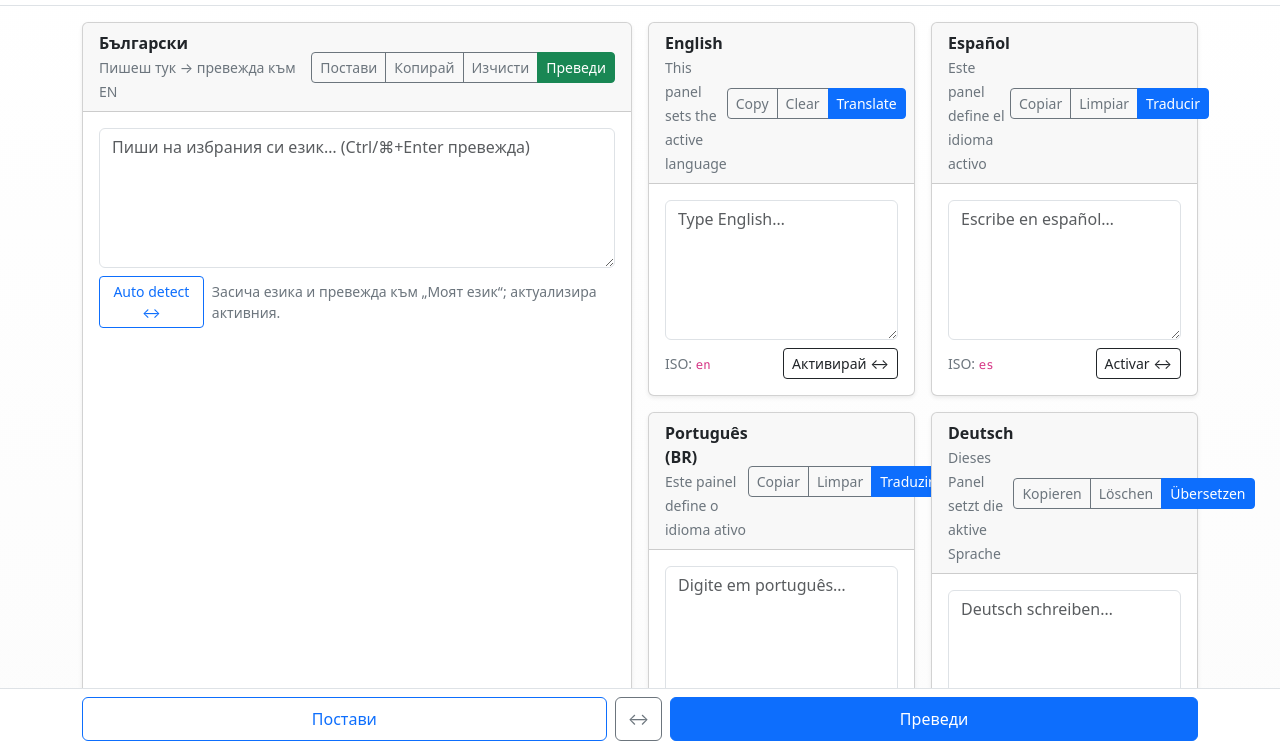
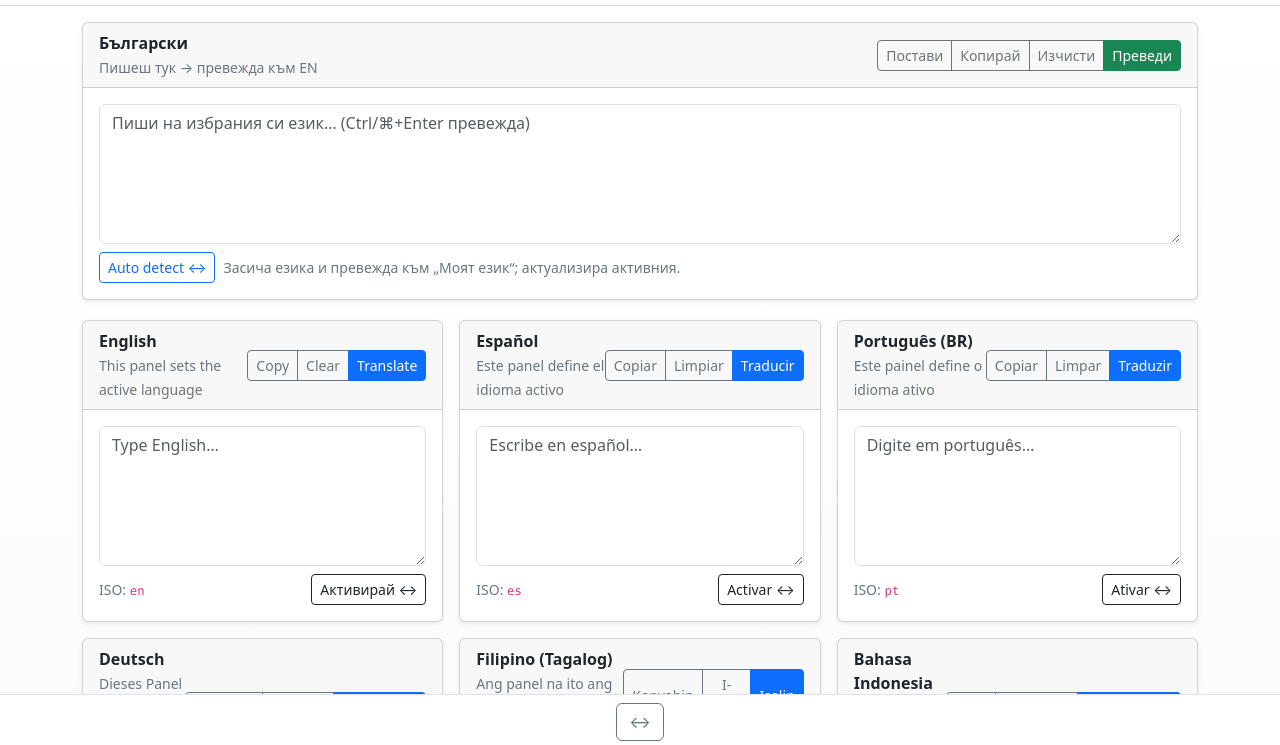
Before and after one commit to eTbeya/translatechat, a plain HTML site: page index.html in a window 1280 px wide. Shown: the part 51-796 px from the top of the page. Drawn offline with nearby package versions, Linux system fonts and the light colour scheme.

Commit message:
Update index.html

```diff
--- a/index.html
+++ b/index.html
@@ -14,15 +14,14 @@
     .card textarea{min-height:140px;resize:vertical}
     .kbd{padding:.1rem .35rem;border:1px solid var(--bs-border-color);border-radius:.25rem;background:var(--bs-tertiary-bg);font-size:.8rem}
     .fade-enter{animation:fadeIn .18s ease-out}
-    .btm-bar{position:sticky;bottom:0;left:0;right:0;z-index:1030}
-    .btm-bar .btn{min-height:44px}
     @keyframes fadeIn{from{opacity:.3;transform:translateY(2px)}to{opacity:1;transform:none}}
-    /* mobile: показвай само Моят език + активния */
+    /* mobile: показвай само активния панел долу */
     @media (max-width: 991.98px){
       .lang-col{display:none;}
       .lang-col.active{display:block;}
       .lang-card{display:block;width:100%}
     }
+    .btm-bar{position:sticky;bottom:0;left:0;right:0;z-index:1030}
   </style>
 </head>
 <body>
@@ -53,9 +52,9 @@
 </nav>
 
 <main class="container-lg py-3">
+  <!-- TOP: input on full width -->
   <div class="row g-3">
-    <!-- User language panel (dynamic pivot) -->
-    <div class="col-12 col-lg-6">
+    <div class="col-12">
       <div class="card h-100 shadow-sm fade-enter">
         <div class="card-header d-flex align-items-center justify-content-between">
           <div>
@@ -78,12 +77,11 @@
         </div>
       </div>
     </div>
+  </div>
 
-    <!-- Right column: one card per foreign language (mobile показва само активния) -->
-    <div class="col-12 col-lg-6">
-      <div class="row g-3">
-
-        <div class="col-12 col-md-6 lang-col active">
+  <!-- BOTTOM: language panels grid -->
+  <div class="row g-3 mt-1">
+    <div class="col-12 col-md-6 col-lg-4 lang-col active">
       <div class="card h-100 shadow-sm lang-card active" data-lang="en">
         <div class="card-header d-flex align-items-center justify-content-between">
           <div><div class="fw-semibold">English</div><small class="text-secondary">This panel sets the active language</small></div>
@@ -103,7 +101,7 @@
       </div>
     </div>
 
-        <div class="col-12 col-md-6 lang-col">
+    <div class="col-12 col-md-6 col-lg-4 lang-col">
       <div class="card h-100 shadow-sm lang-card" data-lang="es">
         <div class="card-header d-flex align-items-center justify-content-between">
           <div><div class="fw-semibold">Español</div><small class="text-secondary">Este panel define el idioma activo</small></div>
@@ -123,7 +121,7 @@
       </div>
     </div>
 
-        <div class="col-12 col-md-6 lang-col">
+    <div class="col-12 col-md-6 col-lg-4 lang-col">
       <div class="card h-100 shadow-sm lang-card" data-lang="pt">
         <div class="card-header d-flex align-items-center justify-content-between">
           <div><div class="fw-semibold">Português (BR)</div><small class="text-secondary">Este painel define o idioma ativo</small></div>
@@ -143,7 +141,7 @@
       </div>
     </div>
 
-        <div class="col-12 col-md-6 lang-col">
+    <div class="col-12 col-md-6 col-lg-4 lang-col">
       <div class="card h-100 shadow-sm lang-card" data-lang="de">
         <div class="card-header d-flex align-items-center justify-content-between">
           <div><div class="fw-semibold">Deutsch</div><small class="text-secondary">Dieses Panel setzt die aktive Sprache</small></div>
@@ -163,7 +161,7 @@
       </div>
     </div>
 
-        <div class="col-12 col-md-6 lang-col">
+    <div class="col-12 col-md-6 col-lg-4 lang-col">
       <div class="card h-100 shadow-sm lang-card" data-lang="tl">
         <div class="card-header d-flex align-items-center justify-content-between">
           <div><div class="fw-semibold">Filipino (Tagalog)</div><small class="text-secondary">Ang panel na ito ang nagtatakda ng aktibong wika</small></div>
@@ -183,7 +181,7 @@
       </div>
     </div>
 
-        <div class="col-12 col-md-6 lang-col">
+    <div class="col-12 col-md-6 col-lg-4 lang-col">
       <div class="card h-100 shadow-sm lang-card" data-lang="id">
         <div class="card-header d-flex align-items-center justify-content-between">
           <div><div class="fw-semibold">Bahasa Indonesia</div><small class="text-secondary">Panel ini menentukan bahasa aktif</small></div>
@@ -202,22 +200,17 @@
         </div>
       </div>
     </div>
-
-      </div>
-    </div>
   </div>
 
-  <div class="text-secondary small mt-3">
-    <span class="kbd">Ctrl/⌘ + Enter</span> translates current box. On mobile use the bottom bar.
-  </div>
+  <p class="text-secondary small mt-3">
+    <span class="kbd">Ctrl/⌘ + Enter</span> превежда текущото поле. На мобилно — превключвай активния език с бутона в картата.
+  </p>
 </main>
 
-<!-- Bottom action bar (mobile) -->
+<!-- Bottom bar: only swap (↔) -->
 <div class="btm-bar bg-body border-top py-2">
-  <div class="container-lg d-flex gap-2">
-    <button class="btn btn-outline-primary flex-grow-1" id="quickPaste">Постави</button>
+  <div class="container-lg d-flex justify-content-center">
     <button class="btn btn-outline-secondary" id="quickSwap" title="Смени активния език">↔</button>
-    <button class="btn btn-primary flex-grow-1" id="quickTranslate">Преведи</button>
   </div>
 </div>
 
@@ -260,7 +253,7 @@
 <script src="https://cdn.jsdelivr.net/npm/bootstrap@5.3.3/dist/js/bootstrap.bundle.min.js"></script>
 <script>
   // ===== State & helpers =====
-  const LS = 'polyglot.switch.v6';
+  const LS = 'polyglot.switch.v8';
   const IS_LOCAL = ['localhost','127.0.0.1'].includes(location.hostname);
   const DEFAULT_ENDPOINT = IS_LOCAL ? 'http://127.0.0.1:5050' : '';
   const LANG_NAMES = { bg:'Български', en:'English', es:'Español', pt:'Português (BR)', de:'Deutsch', tl:'Filipino (Tagalog)', id:'Bahasa Indonesia' };
@@ -273,7 +266,7 @@
 
   // ===== API & translation =====
   async function api(path, opts){
-    if(!state.endpoint) throw new Error('no-endpoint'); // force fallback on Pages
+    if(!state.endpoint) throw new Error('no-endpoint'); // на Pages пада на HTTPS fallback
     const url=(state.endpoint||DEFAULT_ENDPOINT).replace(/\/$/,'')+path;
     const r=await fetch(url,opts); if(!r.ok) throw new Error('HTTP '+r.status+' '+path); return r.json();
   }
@@ -313,59 +306,57 @@
   // ===== I18N dictionary =====
   const I18N = {
     bg:{nav_my:'Моят език:',nav_partner:'Партньор:',theme:'Тема',install:'Инсталирай',settings:'Настройки',readme:'README',
-        user_title:'Моят език',hint_prefix:'Пишеш тук → превежда към',paste:'Постави',copy:'Копирай',clear:'Изчисти',translate:'Преведи',
+        user_title:'Моят език',hint_prefix:'Пишеш тук → превежда към',
+        paste:'Постави',copy:'Копирай',clear:'Изчисти',translate:'Преведи',
         autodetect:'Auto detect ↔',detect_hint:'Засича езика и превежда към „Моят език“; актуализира активния.',
-        quick_paste:'Постави',quick_translate:'Преведи',
         readme_title:'Как да използваш приложението',readme_ok:'Разбрах',
         readme_html:`<ol class="mb-2">
-          <li><b>Моят език</b> (интерфейс + pivot) и <b>Партньор</b> (език за превод) са горе вдясно.</li>
-          <li>Пиши в левия панел → <b>Преведи</b> изпраща към <b>Партньор</b>.</li>
+          <li><b>Моят език</b> (UI+pivot) и <b>Партньор</b> (цел) са горе вдясно.</li>
+          <li>Пиши <b>горе</b> → <b>Преведи</b> или <b>Ctrl/⌘+Enter</b> изпраща към <b>Партньор</b>.</li>
           <li>Пиши в десен панел → <b>Translate</b> връща към <b>Моят език</b> и го прави активен.</li>
-          <li><b>Ctrl/⌘+Enter</b> превежда текущото поле.</li>
-          <li>На телефон ползвай долната лента.</li>
+          <li>Долната лента има само <b>↔</b> за бърза смяна.</li>
         </ol>`},
     en:{nav_my:'My language:',nav_partner:'Partner:',theme:'Theme',install:'Install',settings:'Settings',readme:'README',
-        user_title:'My language',hint_prefix:'Type here → translates to',paste:'Paste',copy:'Copy',clear:'Clear',translate:'Translate',
-        autodetect:'Auto detect ↔',detect_hint:'Detects language and translates to “My language”; updates active.',
-        quick_paste:'Paste',quick_translate:'Translate',
+        user_title:'My language',hint_prefix:'Type here → translates to',
+        paste:'Paste',copy:'Copy',clear:'Clear',translate:'Translate',
+        autodetect:'Auto detect ↔',detect_hint:'Detects and translates to “My language”; updates active.',
         readme_title:'How to use',readme_ok:'Got it',
         readme_html:`<ol class="mb-2">
-          <li><b>My language</b> (UI+pivot) and <b>Partner</b> (target) are in the top-right.</li>
-          <li>Type in the left panel → <b>Translate</b> sends to <b>Partner</b>.</li>
-          <li>Type in a right panel → <b>Translate</b> sends back to <b>My language</b> and makes it active.</li>
-          <li><b>Ctrl/⌘+Enter</b> translates the focused box.</li>
-          <li>On mobile use the bottom bar.</li>
+          <li><b>My language</b> (UI+pivot) and <b>Partner</b> (target) are top-right.</li>
+          <li>Type above → <b>Translate</b> or <b>Ctrl/⌘+Enter</b> sends to <b>Partner</b>.</li>
+          <li>Right panel → <b>Translate</b> sends back to <b>My language</b> and makes it active.</li>
+          <li>The bottom bar keeps only <b>↔</b> for quick switch.</li>
         </ol>`},
     es:{nav_my:'Mi idioma:',nav_partner:'Pareja:',theme:'Tema',install:'Instalar',settings:'Ajustes',readme:'README',
-        user_title:'Mi idioma',hint_prefix:'Escribe aquí → traduce a',paste:'Pegar',copy:'Copiar',clear:'Limpiar',translate:'Traducir',
+        user_title:'Mi idioma',hint_prefix:'Escribe aquí → traduce a',
+        paste:'Pegar',copy:'Copiar',clear:'Limpiar',translate:'Traducir',
         autodetect:'Auto detectar ↔',detect_hint:'Detecta y traduce a “Mi idioma”; actualiza el activo.',
-        quick_paste:'Pegar',quick_translate:'Traducir',
         readme_title:'Cómo usar',readme_ok:'Entendido',
-        readme_html:`<ol class="mb-2"><li><b>Mi idioma</b> (UI+pivote) y <b>Pareja</b> (destino) arriba a la derecha.</li><li>Desde la izquierda → a <b>Pareja</b>.</li><li>Desde la derecha → a <b>Mi idioma</b>.</li><li><b>Ctrl/⌘+Enter</b> traduce.</li><li>En móvil: barra inferior.</li></ol>`},
+        readme_html:`<ol class="mb-2"><li><b>Mi idioma</b> (UI+pivote) y <b>Pareja</b> (destino) arriba a la derecha.</li><li>Arriba → <b>Traducir</b> o <b>Ctrl/⌘+Enter</b> a <b>Pareja</b>.</li><li>Panel derecho → a <b>Mi idioma</b>.</li><li>Abajo queda solo <b>↔</b>.</li></ol>`},
     pt:{nav_my:'Meu idioma:',nav_partner:'Parceiro:',theme:'Tema',install:'Instalar',settings:'Configurações',readme:'README',
-        user_title:'Meu idioma',hint_prefix:'Digite aqui → traduz para',paste:'Colar',copy:'Copiar',clear:'Limpar',translate:'Traduzir',
+        user_title:'Meu idioma',hint_prefix:'Digite aqui → traduz para',
+        paste:'Colar',copy:'Copiar',clear:'Limpar',translate:'Traduzir',
         autodetect:'Auto detectar ↔',detect_hint:'Detecta e traduz para “Meu idioma”; atualiza o ativo.',
-        quick_paste:'Colar',quick_translate:'Traduzir',
         readme_title:'Como usar',readme_ok:'Entendi',
-        readme_html:`<ol class="mb-2"><li><b>Meu idioma</b> (UI+pivô) e <b>Parceiro</b> (alvo) no canto superior direito.</li><li>Da esquerda → para <b>Parceiro</b>.</li><li>Da direita → para <b>Meu idioma</b>.</li><li><b>Ctrl/⌘+Enter</b> traduz.</li><li>No celular: barra inferior.</li></ol>`},
+        readme_html:`<ol class="mb-2"><li><b>Meu idioma</b> (UI+pivô) e <b>Parceiro</b> (alvo) no canto superior direito.</li><li>Acima → <b>Traduzir</b> ou <b>Ctrl/⌘+Enter</b> para <b>Parceiro</b>.</li><li>Painel direito → de volta ao <b>Meu idioma</b>.</li><li>A barra inferior fica só com <b>↔</b>.</li></ol>`},
     de:{nav_my:'Meine Sprache:',nav_partner:'Partner:',theme:'Thema',install:'Installieren',settings:'Einstellungen',readme:'README',
-        user_title:'Meine Sprache',hint_prefix:'Hier schreiben → übersetzt nach',paste:'Einfügen',copy:'Kopieren',clear:'Leeren',translate:'Übersetzen',
+        user_title:'Meine Sprache',hint_prefix:'Hier schreiben → übersetzt nach',
+        paste:'Einfügen',copy:'Kopieren',clear:'Leeren',translate:'Übersetzen',
         autodetect:'Auto erkennen ↔',detect_hint:'Erkennt und übersetzt zu „Meine Sprache“; aktualisiert aktiv.',
-        quick_paste:'Einfügen',quick_translate:'Übersetzen',
         readme_title:'Anleitung',readme_ok:'Alles klar',
-        readme_html:`<ol class="mb-2"><li><b>Meine Sprache</b> (UI+Drehpunkt) und <b>Partner</b> (Ziel) oben rechts.</li><li>Links → zu <b>Partner</b>.</li><li>Rechts → zu <b>Meine Sprache</b>.</li><li><b>Ctrl/⌘+Enter</b> übersetzt.</li><li>Mobil: Leiste unten.</li></ol>`},
+        readme_html:`<ol class="mb-2"><li><b>Meine Sprache</b> (UI+Drehpunkt) und <b>Partner</b> (Ziel) oben rechts.</li><li>Oben → <b>Übersetzen</b> oder <b>Ctrl/⌘+Enter</b> zu <b>Partner</b>.</li><li>Rechts → zurück zu <b>Meine Sprache</b>.</li><li>Unten bleibt nur <b>↔</b>.</li></ol>`},
     tl:{nav_my:'Aking wika:',nav_partner:'Katuwang:',theme:'Tema',install:'I-install',settings:'Mga setting',readme:'README',
-        user_title:'Aking wika',hint_prefix:'Dito magsulat → isasalin sa',paste:'I-paste',copy:'Kopyahin',clear:'I-clear',translate:'Isalin',
+        user_title:'Aking wika',hint_prefix:'Dito magsulat → isasalin sa',
+        paste:'I-paste',copy:'Kopyahin',clear:'I-clear',translate:'Isalin',
         autodetect:'Auto detect ↔',detect_hint:'Tinutukoy at isinasalin sa “Aking wika”; ina-update ang aktibo.',
-        quick_paste:'I-paste',quick_translate:'Isalin',
         readme_title:'Paano gamitin',readme_ok:'Sige',
-        readme_html:`<ol class="mb-2"><li><b>Aking wika</b> (UI+pivot) at <b>Katuwang</b> (target) sa itaas na kanan.</li><li>Mula sa kaliwa → sa <b>Katuwang</b>.</li><li>Mula sa kanan → sa <b>Aking wika</b>.</li><li><b>Ctrl/⌘+Enter</b> nagsasalin.</li><li>Sa mobile: ibabang bar.</li></ol>`},
+        readme_html:`<ol class="mb-2"><li><b>Aking wika</b> (UI+pivot) at <b>Katuwang</b> (target) sa itaas na kanan.</li><li>Sa itaas → <b>Isalin</b> o <b>Ctrl/⌘+Enter</b>.</li><li>Kanang panel → balik sa <b>Aking wika</b>.</li><li>Sa ibaba nananatili lang ang <b>↔</b>.</li></ol>`},
     id:{nav_my:'Bahasa saya:',nav_partner:'Pasangan:',theme:'Tema',install:'Pasang',settings:'Pengaturan',readme:'README',
-        user_title:'Bahasa saya',hint_prefix:'Ketik di sini → terjemahkan ke',paste:'Tempel',copy:'Salin',clear:'Bersihkan',translate:'Terjemahkan',
+        user_title:'Bahasa saya',hint_prefix:'Ketik di sini → terjemahkan ke',
+        paste:'Tempel',copy:'Salin',clear:'Bersihkan',translate:'Terjemahkan',
         autodetect:'Deteksi otomatis ↔',detect_hint:'Mendeteksi dan menerjemahkan ke “Bahasa saya”; memperbarui aktif.',
-        quick_paste:'Tempel',quick_translate:'Terjemahkan',
         readme_title:'Cara pakai',readme_ok:'Mengerti',
-        readme_html:`<ol class="mb-2"><li><b>Bahasa saya</b> (UI+pivot) dan <b>Pasangan</b> (target) di kanan atas.</li><li>Dari kiri → ke <b>Pasangan</b>.</li><li>Dari kanan → ke <b>Bahasa saya</b>.</li><li><b>Ctrl/⌘+Enter</b> menerjemahkan.</li><li>Di ponsel: bilah bawah.</li></ol>`}
+        readme_html:`<ol class="mb-2"><li><b>Bahasa saya</b> (UI+pivot) dan <b>Pasangan</b> (target) di kanan atas.</li><li>Di atas → <b>Terjemahkan</b> atau <b>Ctrl/⌘+Enter</b> ke <b>Pasangan</b>.</li><li>Panel kanan → kembali ke <b>Bahasa saya</b>.</li><li>Bar bawah hanya menyisakan <b>↔</b>.</li></ol>`}
   };
 
   function applyI18N(){
@@ -377,19 +368,16 @@
     $('#btnInstall').textContent = tr.install;
     $('#btnSettings').textContent = tr.settings;
     $('#btnReadme').textContent = tr.readme;
-    // Left panel
-    $('#userLangTitle').textContent = tr.user_title;
+    // Top panel
+    $('#userLangTitle').textContent = LANG_NAMES[state.userLang] || tr.user_title;
     $('#hintPrefix').textContent = tr.hint_prefix;
-    $('#userPaste').textContent = tr.paste;
-    $('#userCopy').textContent  = tr.copy;
-    $('#userClear').textContent = tr.clear;
+    $('#userPaste').textContent  = tr.paste;
+    $('#userCopy').textContent   = tr.copy;
+    $('#userClear').textContent  = tr.clear;
     $('#userTranslate').textContent = tr.translate;
-    $('#btnDetect').textContent = tr.autodetect;
+    $('#btnDetect').textContent  = tr.autodetect;
     $('#detectHint').textContent = tr.detect_hint;
-    // Bottom bar
-    $('#quickPaste').textContent = tr.quick_paste;
-    $('#quickTranslate').textContent = tr.quick_translate;
-    // README modal
+    // README
     $('#readmeTitle').textContent = tr.readme_title;
     $('#readmeBody').innerHTML   = tr.readme_html;
     $('#readmeClose').textContent= tr.readme_ok;
@@ -425,14 +413,14 @@
     $('#btnSave').addEventListener('click', ()=>{ state.endpoint = endpointInput.value.trim()||DEFAULT_ENDPOINT; if(!IS_LOCAL) state.endpoint=''; saveState(); });
     $('#btnTest').addEventListener('click', async()=>{ diag.textContent='Тествам…'; try{ const data=await api('/languages'); diag.textContent='OK: '+(Array.isArray(data)?data.map(x=>x.code).join(', '):JSON.stringify(data)); }catch(e){ diag.textContent='(Очаквано на Pages) '+e.message+' → използва се HTTPS fallback.'; }});
 
-    // User panel
+    // Top input buttons
     $('#userPaste').addEventListener('click', async()=>{ try{ $('#taUSER').value = await navigator.clipboard.readText(); }catch{} });
-    $('#userCopy').addEventListener('click', async()=>{ try{ await navigator.clipboard.writeText($('#taUSER').value); }catch{} });
+    $('#userCopy').addEventListener('click',  async()=>{ try{ await navigator.clipboard.writeText($('#taUSER').value||''); }catch{} });
     $('#userClear').addEventListener('click', ()=> $('#taUSER').value='');
     $('#userTranslate').addEventListener('click', ()=> translateFromUser());
     $('#taUSER').addEventListener('keydown', e=>{ if((e.ctrlKey||e.metaKey)&&e.key==='Enter'){ e.preventDefault(); translateFromUser(); }});
 
-    // Foreign panels
+    // Panels
     $$('.card[data-lang]').forEach(card=>{
       const lang = card.dataset.lang; const ta = $('textarea', card);
       $('[data-action="make-active"]', card).addEventListener('click', ()=>{ state.activeLang=lang; saveState(); updatePairBadge(); });
@@ -442,12 +430,10 @@
       $('[data-action="clear"]', card).addEventListener('click', ()=> ta.value='');
     });
 
-    // Bottom quick actions
-    $('#quickPaste').addEventListener('click', async()=>{ try{ $('#taUSER').value = await navigator.clipboard.readText(); }catch{} });
+    // Bottom quick swap
     $('#quickSwap').addEventListener('click', ()=>{ const order=['en','es','pt','de','tl','id']; const i=order.indexOf(state.activeLang); state.activeLang=order[(i+1)%order.length]; saveState(); updatePairBadge(); });
-    $('#quickTranslate').addEventListener('click', ()=> translateFromUser());
 
-    // PWA install (optional UI)
+    // PWA install (optional)
     window.addEventListener('beforeinstallprompt', (e)=>{ e.preventDefault(); window.deferredPrompt = e; $('#btnInstall').hidden = false; });
     $('#btnInstall').addEventListener('click', async()=>{ const p=window.deferredPrompt; if(!p) return; p.prompt(); await p.userChoice; $('#btnInstall').hidden = true; window.deferredPrompt=null; });
   }
```
Lines whose indentation alone changed are shown as unchanged.
